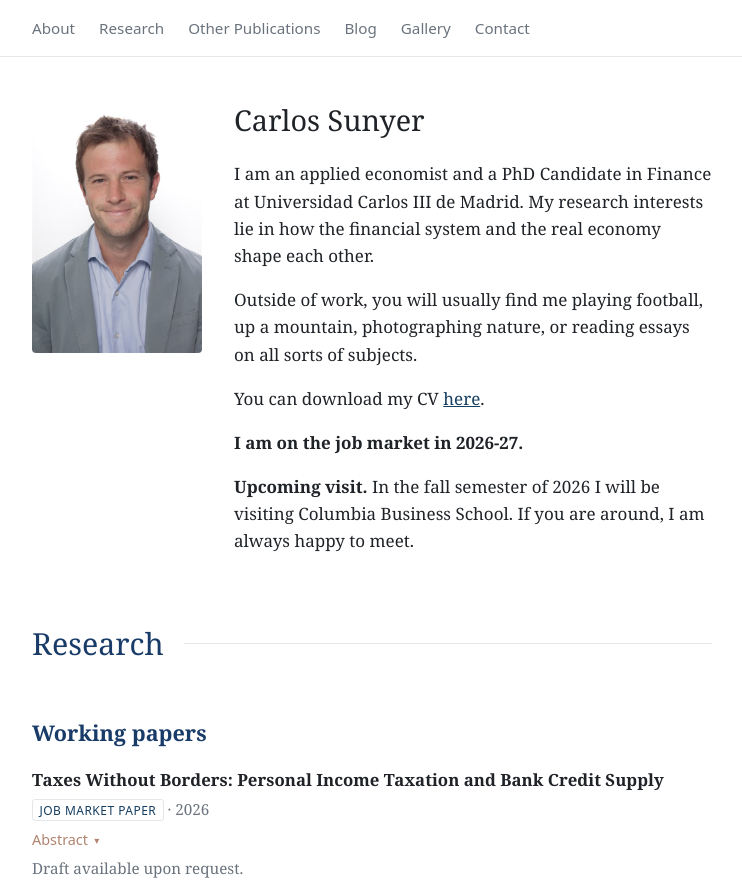
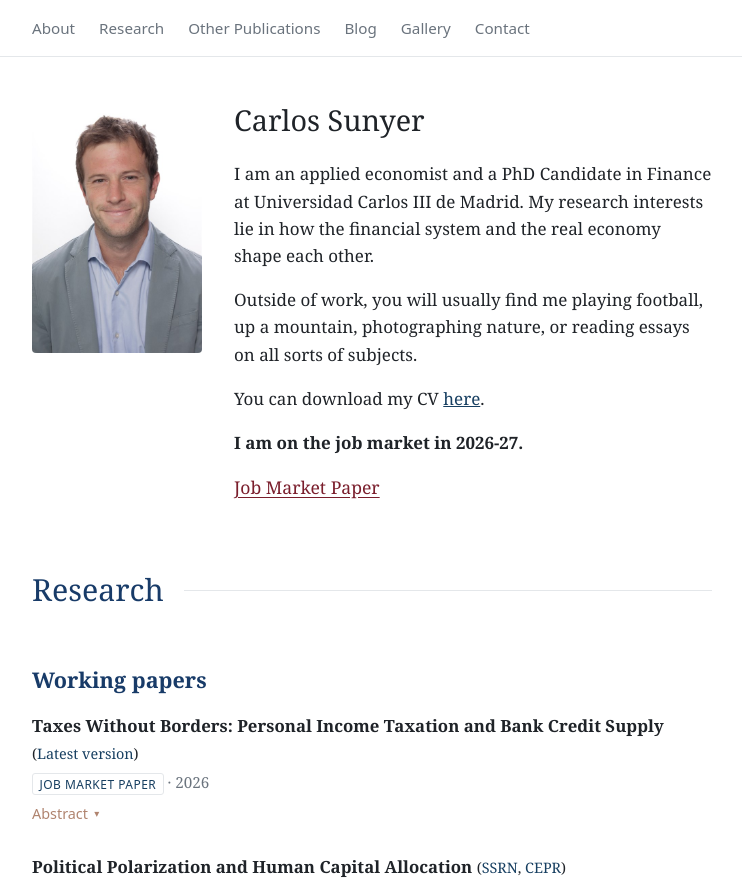
Before and after one commit to carlos-sunyer/carlos-sunyer.github.io, a plain HTML site: page index.html in a window 1280 px wide. Shown: the top 884 px of the page, without its empty margins (268-1010 px from the left). Drawn offline with Linux system fonts and the light colour scheme.

Commit message:
JMP: enlace Job Market Paper en la intro y Latest version en el titulo; quita la visita a Columbia
Co-Authored-By: Claude Opus 5.5 <noreply@anthropic.com>

```diff
--- a/css/style.css
+++ b/css/style.css
@@ -119,6 +119,14 @@ a { color: var(--accent); }
 }
 
 .intro-text { flex: 1; min-width: 260px; }
+
+.jmp-link {
+  color: #7a1e2c;
+  font-size: 1.1rem;
+  text-underline-offset: 3px;
+}
+
+.jmp-link:hover { color: #5a141f; }
 .affiliation { color: var(--muted); margin-top: 0.2rem; }
 
 /* ===== Papers ===== */
--- a/index.html
+++ b/index.html
@@ -69,9 +69,7 @@
           <strong>I am on the job market in 2026-27.</strong>
         </p>
         <p class="bio">
-          <strong>Upcoming visit.</strong> In the fall semester of 2026 I will be
-          visiting Columbia Business School. If you are around, I am always
-          happy to meet.
+          <a class="jmp-link" href="files/sunyer_jmp.pdf">Job Market Paper</a>
         </p>
       </div>
     </section>
@@ -82,13 +80,13 @@
       <h3>Working papers</h3>
 
       <article class="paper">
-        <h4>Taxes Without Borders: Personal Income Taxation and Bank Credit Supply</h4>
+        <h4>Taxes Without Borders: Personal Income Taxation and Bank Credit Supply
+          <span class="title-links">(<a href="files/sunyer_jmp.pdf">Latest version</a>)</span></h4>
         <p class="meta"><span class="tag">Job Market Paper</span> &middot; 2026</p>
         <details class="abstract">
           <summary>Abstract</summary>
           <p>This paper documents the role of the banking system in transmitting changes in state personal income taxes to the real economy, both in and beyond the state affected by these changes. Using U.S. state tax reforms and granular banking data, I show that increases in personal income taxes in a state lead to lower deposit supply in that state, consistent with taxpayers drawing down their bank balances to absorb part of the decline in disposable income. Banks exposed to these deposit outflows do not replace the lost deposits with alternative funding. As a result, they respond by cutting small business and mortgage lending, both within and outside the affected state. At the aggregate level, counties more exposed to these banks experience weaker real economic activity. Overall, the effects I document are sizable and asymmetric, as tax cuts generate no comparable expansion in deposits or lending.</p>
         </details>
-        <p class="note">Draft available upon request.</p>
       </article>
 
       <article class="paper">
```
Also changed, not shown: 1 other file.
